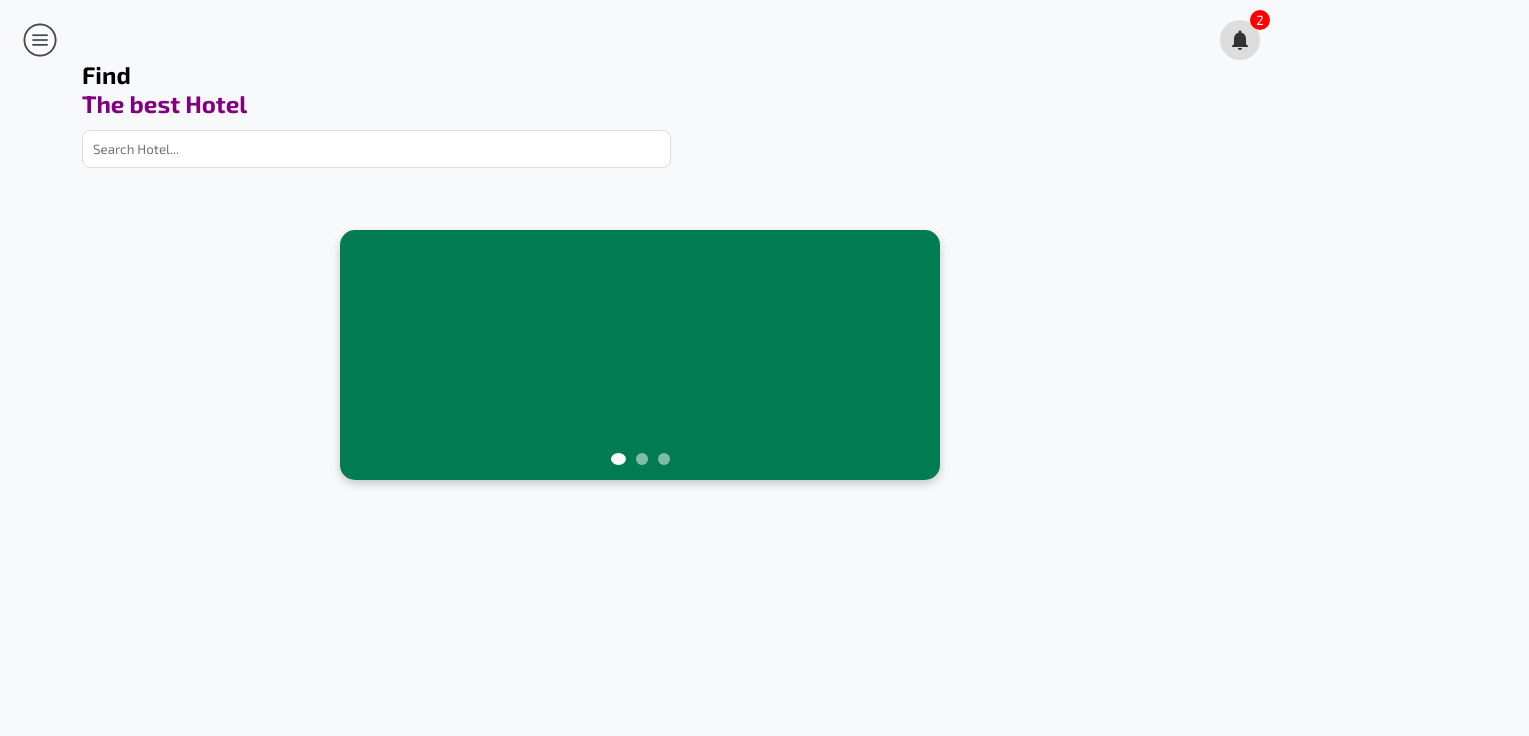
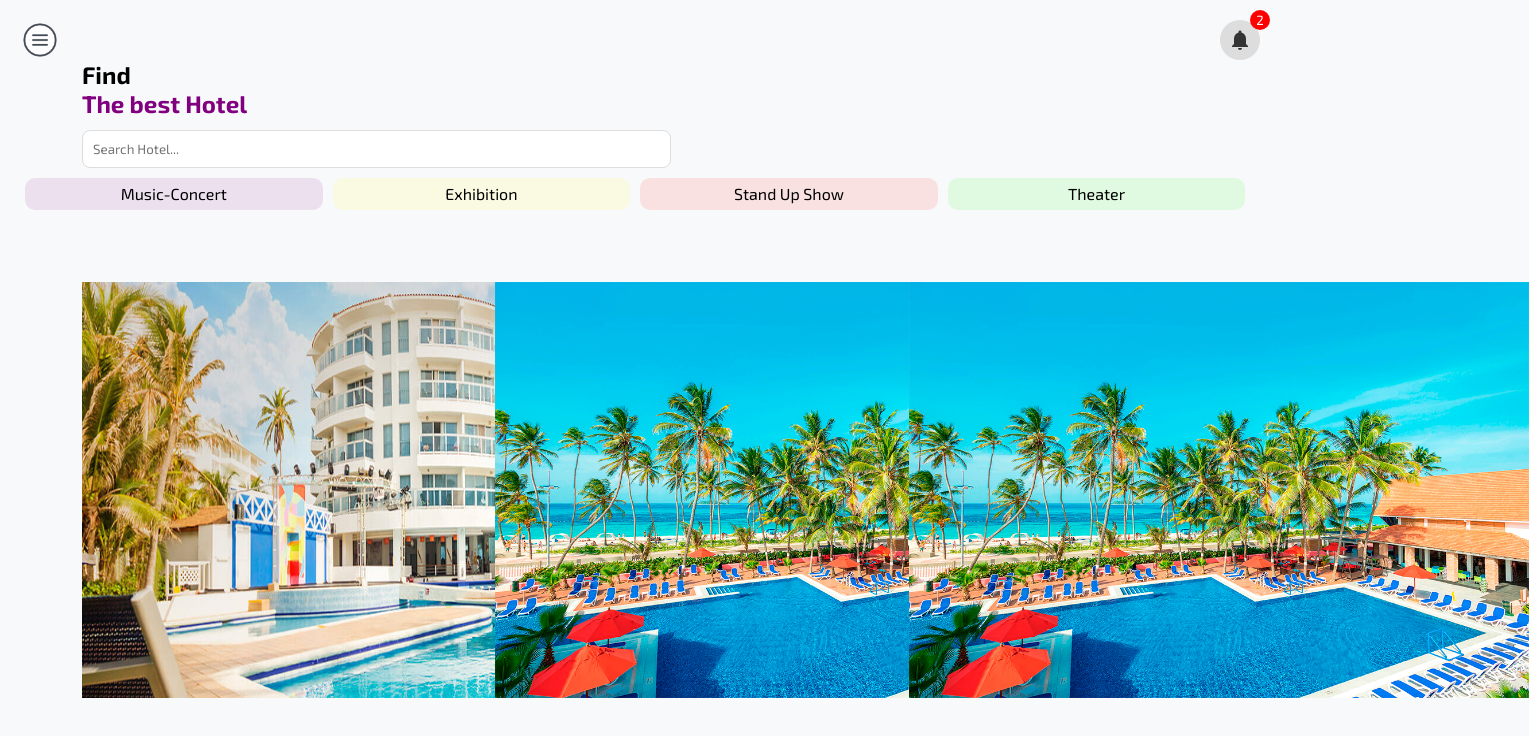
Before and after one commit to notkahuate/appmovil_Buenokevin, a plain HTML site: page index.html in a window 1280 px wide. Shown: the whole page, 1529 px wide, since content can reach past the window. Drawn offline with Linux system fonts and the light colour scheme; a web font is replaced by a local one.

Commit message:
feat: :bug: reparando bugs

```diff
--- a/css/styles.css
+++ b/css/styles.css
@@ -51,14 +51,18 @@
       margin-top: 1%;
   }
 
-  @media screen and (max-width: 500px){
+  @media only screen and (max-width: 767px){
       .search-bar input {
           padding: 10px;
           border: 1px solid #ddd;
           border-radius: 8px;
           flex: 1;
       }
+
+
+
   }
+
 
   .icon-button {
       position: relative;
@@ -107,98 +111,91 @@
       height: 40px;
   }
 
-  .slider {
-    position: relative;
-    width: 100vw; /* Ancho completo de la pantalla */
-    max-width: 600px; /* Anchura máxima ajustada */
-    height: 250px;
-    overflow: hidden;
-    border-radius: 15px;
-    box-shadow: 0 4px 10px rgba(0, 0, 0, 0.2);
+.destinos{
+    display: flex;
+    margin: 5%;
+    width: 100%;
+    height: 100%;
+}
+
+.carousel {
+  margin-top: 10px;
+  display: flex;
+  flex-direction: row;
+  height: 2rem;
+  width: 60%;
+
+
+  & > .carousel-item {
+    flex: 1;
+    /* flex-grow: 1; */
+    min-width: 40%;
+    background-color: purple;
+    margin: 0 5px;
+  }
+}
+
+@media only screen and (max-width: 767px){
+  .carousel {
+    margin-top: 10px;
+    display: flex;
+    flex-direction: row;
+    height: 2rem;
+    width: 100%;
+    overflow-x: scroll;
+
+    & > .carousel-item {
+      flex: 1;
+      /* flex-grow: 1; */
+      min-width: 40%;
+      background-color: purple;
+      margin: 0 5px;
+    }
+  }
+
+}
+
+
+.carousel-item{
   display: flex;
   align-items: center;
+  justify-content: center;
+  border-radius: 10px;
+  padding: 5px;
 }
 
-  .slider input {
-    visibility: hidden;
-    display: none;
+.carousel-item:nth-child(1) {
+  background-color: rgba(128, 0, 128, 0.1)
+  ;
 }
 
-  .buttons {
-    position: absolute;
-    width: 100%;
-    display: flex;
-    justify-content: center;
-    bottom: 15px;
-    gap: 10px;
+.carousel-item:nth-child(2) {
+  background-color: rgba(255, 255, 0, 0.1)
+  ;
 }
 
-  .buttons label {
-    width: 12px;
-    height: 12px;
-    background-color: white;
-    opacity: 0.5;
-    cursor: pointer;
-    z-index: 1;
-    transition: 300ms ease-in-out;
-    border-radius: 50%;
+.carousel-item:nth-child(3) {
+  background-color: rgba(255, 0, 0, 0.1) ;
 }
 
-  .buttons label:hover {
-    transform: scale(1.2);
-    opacity: 1;
+.carousel-item:nth-child(4) {
+  background-color: rgba(0, 255, 0, 0.1)
+  ;
 }
 
-  .slider input:nth-child(1):checked ~ .buttons label:nth-child(1),
-  .slider input:nth-child(2):checked ~ .buttons label:nth-child(2),
-  .slider input:nth-child(3):checked ~ .buttons label:nth-child(3) {
-    opacity: 1;
-    width: 15px;
+.carousel2 {
+  margin-top: 10px;
+  display: flex;
+  flex-direction: row;
+  height: 50%;
+  width: 100%;
+
+
+  & > .carousel-items2{
+    flex: 1;
+
+
+    background-color: purple;
+
   }
-
-  .content {
-    display: flex;
-    width: 300%;
-    transition: transform 400ms ease-in-out;
 }
-
-  .content div {
-    min-width: 100%;
-    height: 250px;
-    display: flex;
-    justify-content: center;
-    align-items: center;
-    font-size: 2rem;
-    color: #fff;
-    font-weight: bold;
-  }
-
-  .firstslide {
-    background-color: rgb(0, 123, 82);
-  }
-
-  .secondslide {
-    background-color: brown;
-  }
-
-  .thirdslide {
-    background-color: green;
-  }
-
-  .slider input:nth-child(1):checked ~ .content {
-    transform: translateX(0);
-  }
-
-  .slider input:nth-child(2):checked ~ .content {
-    transform: translateX(-100%);
-  }
-
-  .slider input:nth-child(3):checked ~ .content {
-    transform: translateX(-200%);
-  }
-
-.destinos{
-    display: flex;
-    justify-content: center;
-    margin: 5%;
-}
--- a/index.html
+++ b/index.html
@@ -31,30 +31,23 @@
 
         </div>
 
+        <div class="carousel">
+            <div class="carousel-item">Music-Concert</div>
+            <div class="carousel-item">Exhibition</div>
+            <div class="carousel-item">Stand Up Show</div>
+            <div class="carousel-item">Theater</div>
+
+          </div>
+
         <div class="destinos">
 
+            <div class="carousel2">
+               <div class="carousel-items2"><img src="img/1.decameron-aquarium-piscina.jpg" alt="" width="200%" height="100%"></div>
+                    <div class="carousel-items2"><img src="img/isleno-032.jpg" alt="" width="150%" height="100%"></div>
+                    <div class="carousel-items2"><img src="img/isleno-032.jpg" alt="" width="150%" height="100%"></div>
 
 
-            <div class="slider">
-
-                <input type="radio" name="slider" id="slideOne" checked>
-                <input type="radio" name="slider" id="slideTwo">
-                <input type="radio" name="slider" id="slideThree">
-
-                <div class="buttons">
-                    <label for="slideOne"></label>
-                    <label for="slideTwo"></label>
-                    <label for="slideThree"></label>
-                </div>
-
-                <div class="content">
-                    <div class="firstslide"></div>
-                    <div class="secondslide"></div>
-                    <div class="thirdslide"></div>
-                </div>
-
-            </div>
-
+              </div>
         </div>
 
 
```
Also changed, not shown: img/1.decameron-aquarium-piscina.jpg (added), img/isleno-032.jpg (added). Lines whose indentation alone changed are shown as unchanged.
